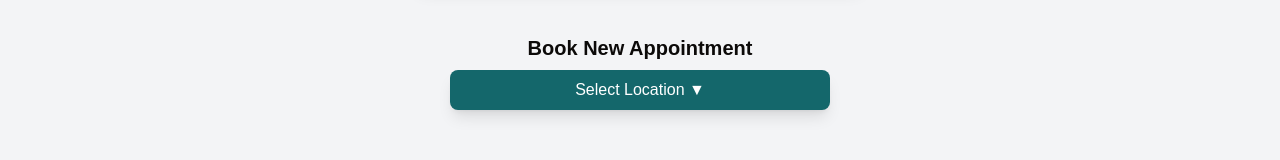
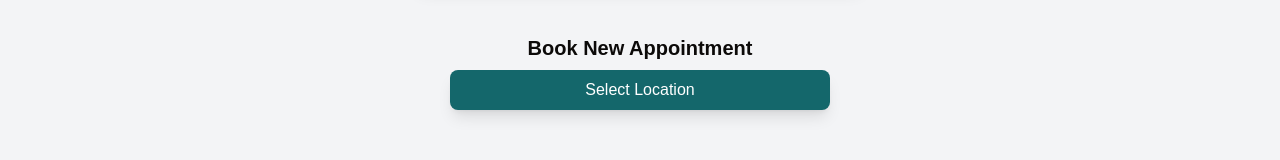
Before and after one commit to Hack4Impact-UMD/leveling-the-playing-field, a Next.js app: page /appointments in a window 1280 px wide. Shown: the part 506-666 px from the top of the page. Built offline with nearby package versions, Linux system fonts and the light colour scheme.

Commit message:
select location part

```diff
--- a/src/app/appointments/AppointmentsPage.tsx
+++ b/src/app/appointments/AppointmentsPage.tsx
@@ -1,5 +1,7 @@
 //  this relies on the appointments component
-import React from 'react';
+"use client";
+
+import React, { useState } from 'react';
 import AppointmentsComponent from './Appointment';
 
 export type Appointment = {
@@ -11,14 +13,25 @@ export type Appointment = {
 
 
 const AppointmentsPage = () => {
+    const [isDropclicked, setIsisDropclicked] = useState(false);
+    const [isModalOpen, setIsModalOpen] = useState(false);
+
     const appointments: Appointment[] = [
     { title: "Upcoming Appointment", location: "[Insert Warehouse Address]", timeStart: "00:00 p.m", timeEnd: "00:00 p.m" },
     { title: "Upcoming Appointment", location: "[Insert Warehouse Address]", timeStart: "00:00 p.m", timeEnd: "00:00 p.m" },
     { title: "Upcoming Appointment", location: "[Insert Warehouse Address]", timeStart: "00:00 p.m", timeEnd: "00:00 p.m" },
   ];
 
-  return (
-    <div className="flex flex-col p-6 bg-gray-100 items-center min-h-screen">
+
+
+  const dropDown = () => setIsisDropclicked(!isDropclicked);
+
+  const handleLocationSelect = () => {
+    setIsModalOpen(true);
+  };
+
+    return (
+    <div className="flex flex-col p-6 bg-gray-100 items-center min-h-screen overflow-auto">
       <div className="flex flex-col mb-6 items-center">
         <div className="bg-[#14676B] mb-2 rounded-full p-4">
           {/* place for calendar icon */}
@@ -34,10 +47,48 @@ const AppointmentsPage = () => {
 
       <div className="mt-8 text-center">
         <h3 className="text-xl font-bold mb-2 text-stone-950 font-[Cabin_Condensed]">Book New Appointment</h3>
-        <button className="bg-[#14676B] text-white py-2 px-6 rounded-lg shadow-lg w-[380px]">
-          Select Location ▼
+        <button className="bg-[#14676B] text-white py-2 px-6 rounded-lg shadow-lg w-[380px]" onClick={dropDown}>
+          Select Location
         </button>
+
+        {isDropclicked && (
+        <div className="mt-2 w-[380px] overflow-y-auto max-h-40 bg-white rounded-md shadow-lg ">
+          {['Warehouse 1', 'Warehouse 2', 'Warehouse 3', 'Warehouse 4'].map((location) => (
+            <div
+              key={location}
+              onClick={() => handleLocationSelect()}
+              className="py-2 px-4 text-black hover:bg-green-500 cursor-pointer rounded-md"
+            >
+              {location}
+            </div>
+          ))}
+        </div>
+      )}
+
+
+
       </div>
+      {isModalOpen && (
+        <div className="fixed inset-0 flex items-center justify-center bg-black bg-opacity-50">
+          <div className="bg-gray-200 p-6 rounded-lg w-80 text-center">
+            <h3 className="text-lg font-bold text-stone-950 mb-4">Are you sure you want to select this location?</h3>
+            <div className="flex justify-around">
+              <button
+                className="bg-green-500 text-white font-bold py-2 px-6 rounded-lg hover:bg-green-600"
+              >
+                Yes
+              </button>
+              <button
+                className="bg-gray-400 text-white font-bold py-2 px-6 rounded-lg hover:bg-gray-500"
+              >
+                No
+              </button>
+            </div>
+          </div>
+        </div>
+      )}
+
+
     </div>
   );
   };
```
